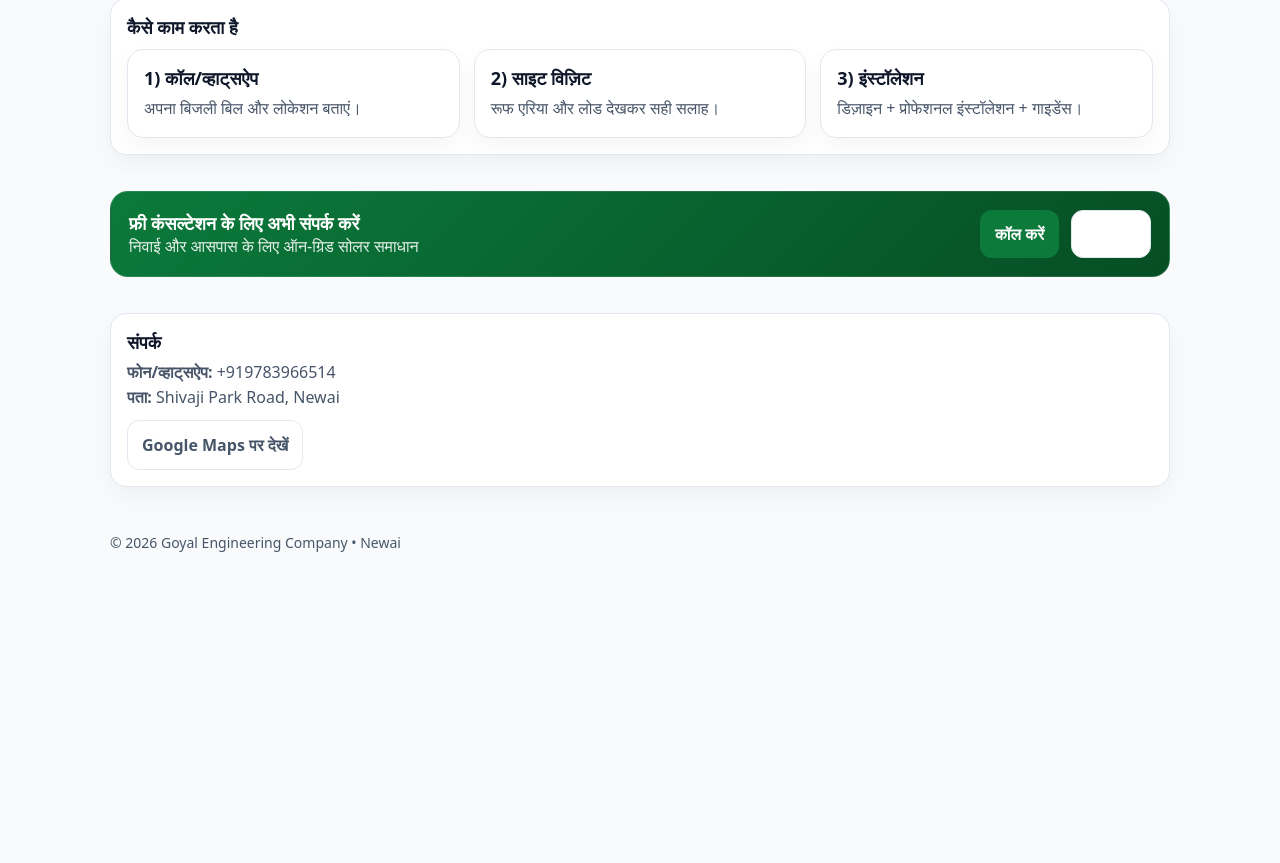
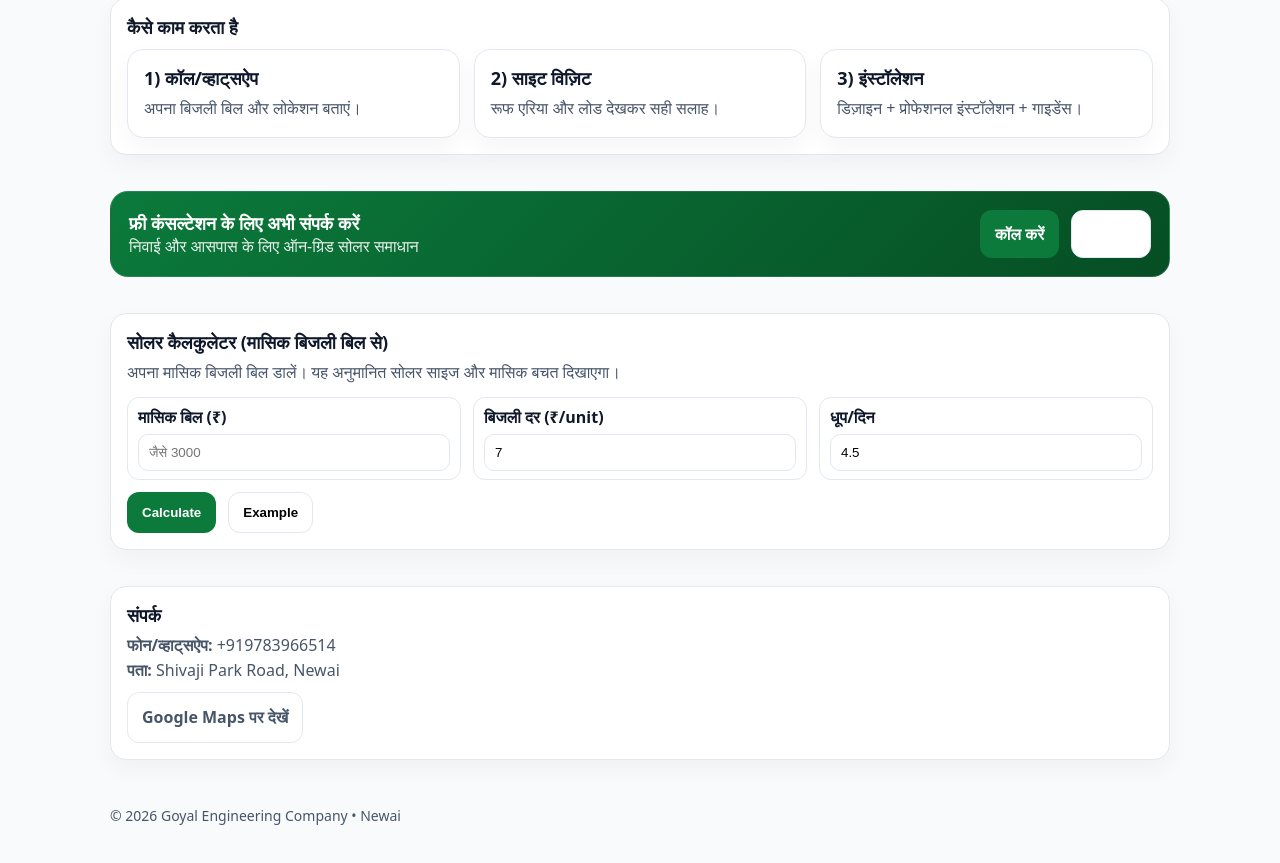
Before and after one commit to kanishk338/goyal-Engineering-Com, a plain HTML site: page index.html in a window 1280 px wide. Shown: the part 816-1679 px from the top of the page. Before the commit the page ends 1416 px from the top, so only its background shows below. Drawn offline with Linux system fonts and the light colour scheme.

Commit message:
Update index.html

```diff
--- a/index.html
+++ b/index.html
@@ -205,7 +205,60 @@
       </div>
     </div>
   </section>
+<section id="calculator">
+  <div class="card">
+    <h3>सोलर कैलकुलेटर (मासिक बिजली बिल से)</h3>
+    <p style="margin-top:6px;color:var(--muted)">
+      अपना मासिक बिजली बिल डालें। यह अनुमानित सोलर साइज और मासिक बचत दिखाएगा।
+    </p>
 
+    <div style="display:grid;grid-template-columns:repeat(3,1fr);gap:12px;margin-top:12px">
+      <label class="badge" style="display:flex;flex-direction:column;gap:6px">
+        <span><b>मासिक बिल (₹)</b></span>
+        <input id="billInr" type="number" inputmode="numeric" placeholder="जैसे 3000"
+               style="padding:10px;border:1px solid var(--border);border-radius:10px" />
+      </label>
+
+      <label class="badge" style="display:flex;flex-direction:column;gap:6px">
+        <span><b>बिजली दर (₹/unit)</b></span>
+        <input id="tariff" type="number" step="0.1" inputmode="decimal" value="7"
+               style="padding:10px;border:1px solid var(--border);border-radius:10px" />
+      </label>
+
+      <label class="badge" style="display:flex;flex-direction:column;gap:6px">
+        <span><b>धूप/दिन</b></span>
+        <input id="sunHours" type="number" step="0.1" inputmode="decimal" value="4.5"
+               style="padding:10px;border:1px solid var(--border);border-radius:10px" />
+      </label>
+    </div>
+
+    <div class="ctaRow" style="margin-top:12px">
+      <button class="btn btnPrimary" type="button" onclick="runSolarCalc()">Calculate</button>
+      <button class="btn btnOutline" type="button" onclick="fillExample()">Example</button>
+    </div>
+
+    <div id="calcOut" class="badge" style="margin-top:12px;display:none">
+      <div style="display:grid;grid-template-columns:repeat(3,1fr);gap:10px">
+        <div>
+          <div style="color:var(--muted);font-size:13px">Estimated units/month</div>
+          <div id="outUnits" style="font-weight:800;font-size:18px">—</div>
+        </div>
+        <div>
+          <div style="color:var(--muted);font-size:13px">Solar size (kW)</div>
+          <div id="outKw" style="font-weight:800;font-size:18px">—</div>
+        </div>
+        <div>
+          <div style="color:var(--muted);font-size:13px">Monthly savings (₹)</div>
+          <div id="outSave" style="font-weight:800;font-size:18px">—</div>
+        </div>
+      </div>
+
+      <p style="margin:10px 0 0;color:var(--muted);line-height:1.5">
+        नोट: यह एक अनुमान है। वास्तविक output छत की जगह, shade और rules पर निर्भर करता है।
+      </p>
+    </div>
+  </div>
+</section>
   <section id="contact">
     <div class="card">
       <h3>संपर्क</h3>
```
